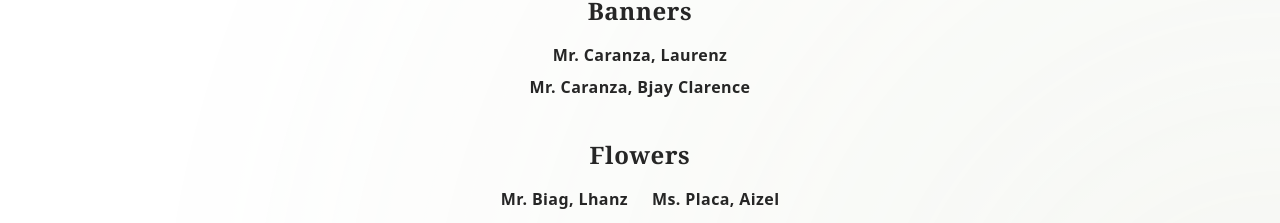
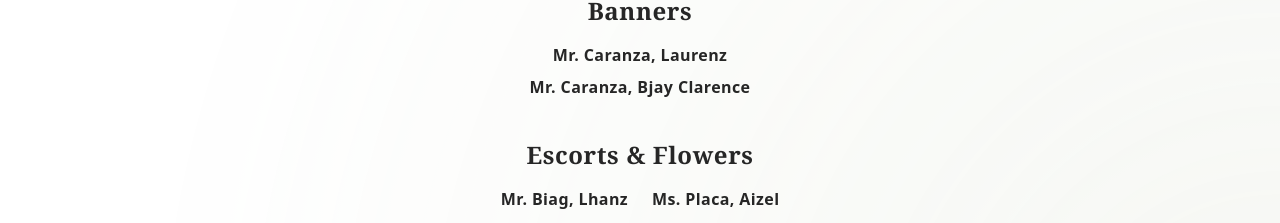
Before and after one commit to bryancaranza/wedding-invitation-app, a React (Vite) app: page / in a window 1280 px wide. Shown: the part 5273-5496 px from the top of the page. Built offline with nearby package versions, Linux system fonts and the light colour scheme.

Commit message:
fix flowers title

```diff
--- a/src/components/sections/Entourage.tsx
+++ b/src/components/sections/Entourage.tsx
@@ -209,7 +209,7 @@ const Entourage = () => {
             <NameList data={entourage.banners} />
           </Section>
         </div>
-        <Section title="Flowers">
+        <Section title="Escorts & Flowers">
           <PairList data={entourage.flowers} />
         </Section>
 
```
